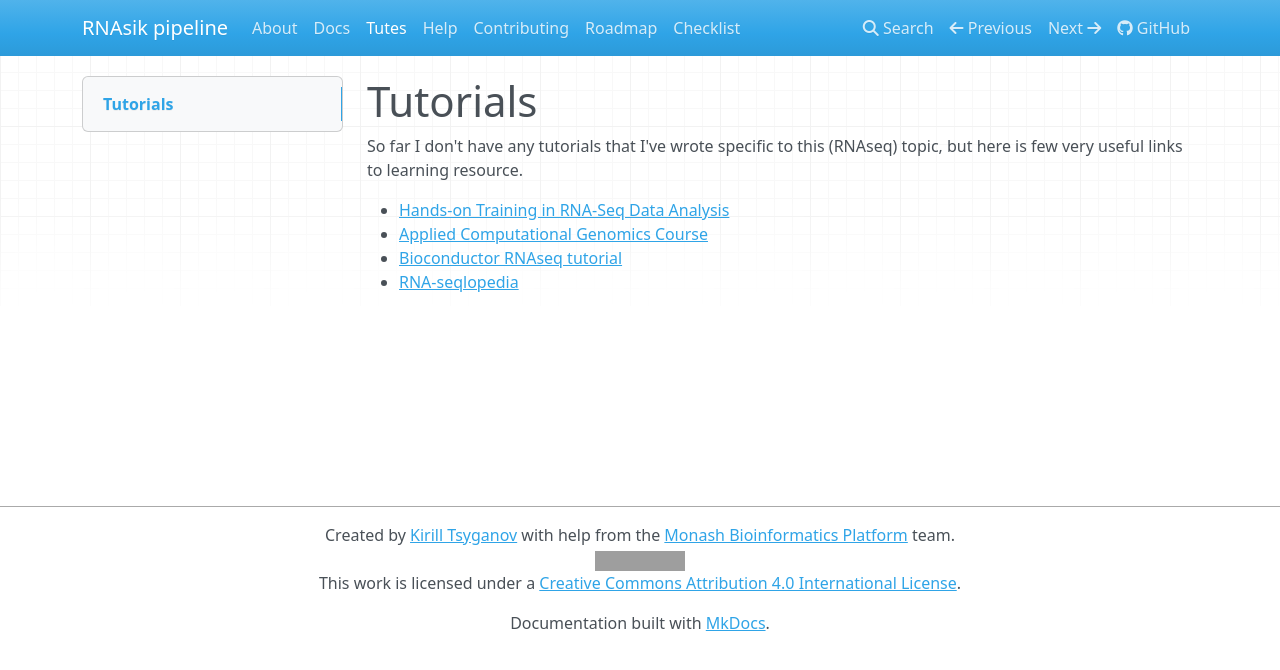
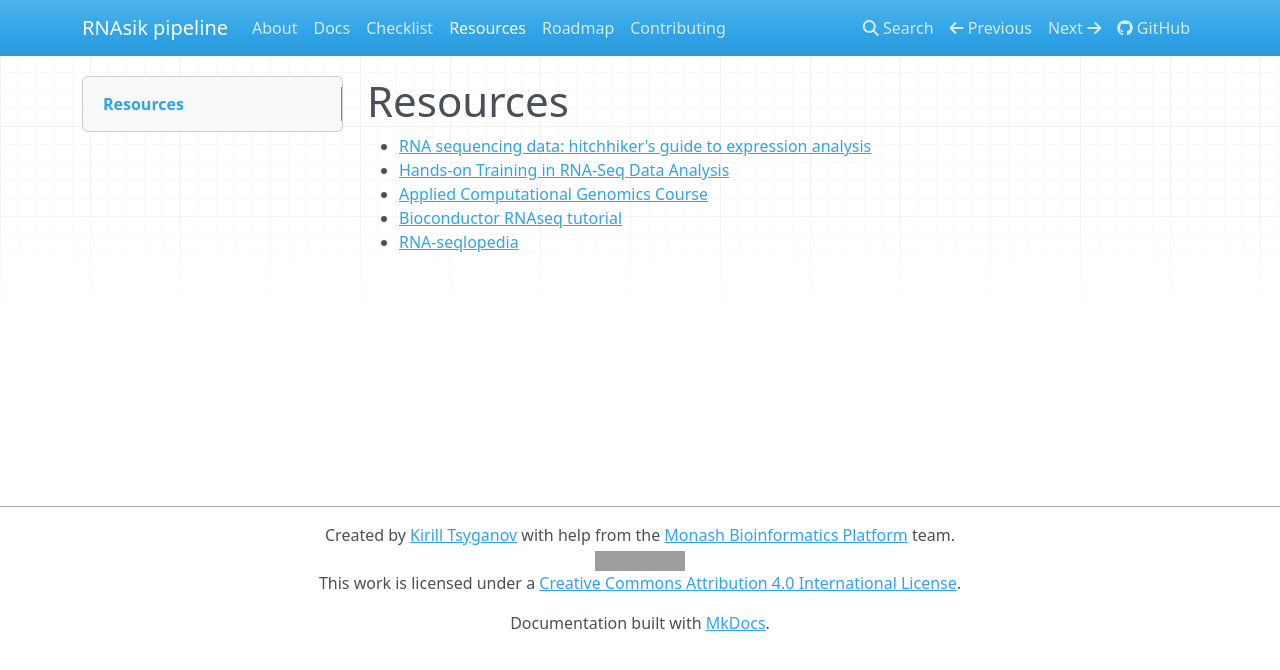
Before and after one commit to MonashBioinformaticsPlatform/RNAsik-pipe, an MkDocs documentation site: the page built from docs/resources.md, in a window 1280 px wide. Shown: the top 670 px of the page. Built offline with MkDocs 1.6.1, drawn with Linux system fonts in a browser that asks for light colours; nearby versions of some CDN libraries; grey boxes are pictures that could not be loaded.

Commit message:
update docs

```diff
--- a/docs/tutorials.md
+++ b/docs/resources.md
@@ -1,8 +1,6 @@
-# Tutorials
+# Resources
 
-So far I don't have any tutorials that I've wrote specific to this (RNAseq) topic, but
-here is few very useful links to learning resource.
-
+- [RNA sequencing data: hitchhiker's guide to expression analysis](https://peerj.com/preprints/27283/)
 - [Hands-on Training in RNA-Seq Data Analysis](https://legacy.gitbook.com/book/ycl6/rna-seq-data-analysis/details)
 - [Applied Computational Genomics Course](https://github.com/quinlan-lab/applied-computational-genomics)
 - [Bioconductor RNAseq tutorial](https://master.bioconductor.org/packages/release/workflows/vignettes/rnaseqGene/inst/doc/rnaseqGene.html)
--- a/mkdocs.yml
+++ b/mkdocs.yml
@@ -7,11 +7,10 @@ edit_uri: ""
 nav:
   - About: index.md
   - Docs: docs.md
-  - Tutes: tutorials.md
-  - Help: help.md
+  - Checklist: checklist.md
+  - Resources: resources.md
+  - Roadmap: roadmap.md
   - Contributing: contrib.md
-  - Roadmap: roadmap.md
-  - Checklist: checklist.md
 
 extra_css:
   - css/style.css
```
Also changed, not shown: docs/help.md (deleted, +0 -24 lines), docs/index.md (+4 -0 lines), docs/roadmap.md (+2 -0 lines).
